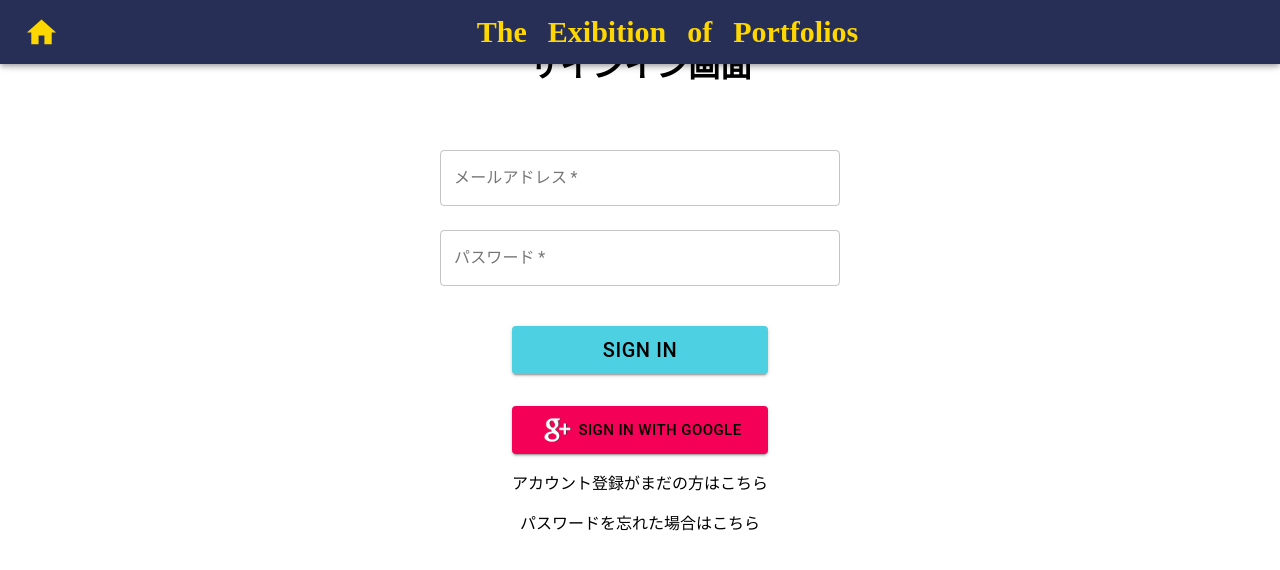
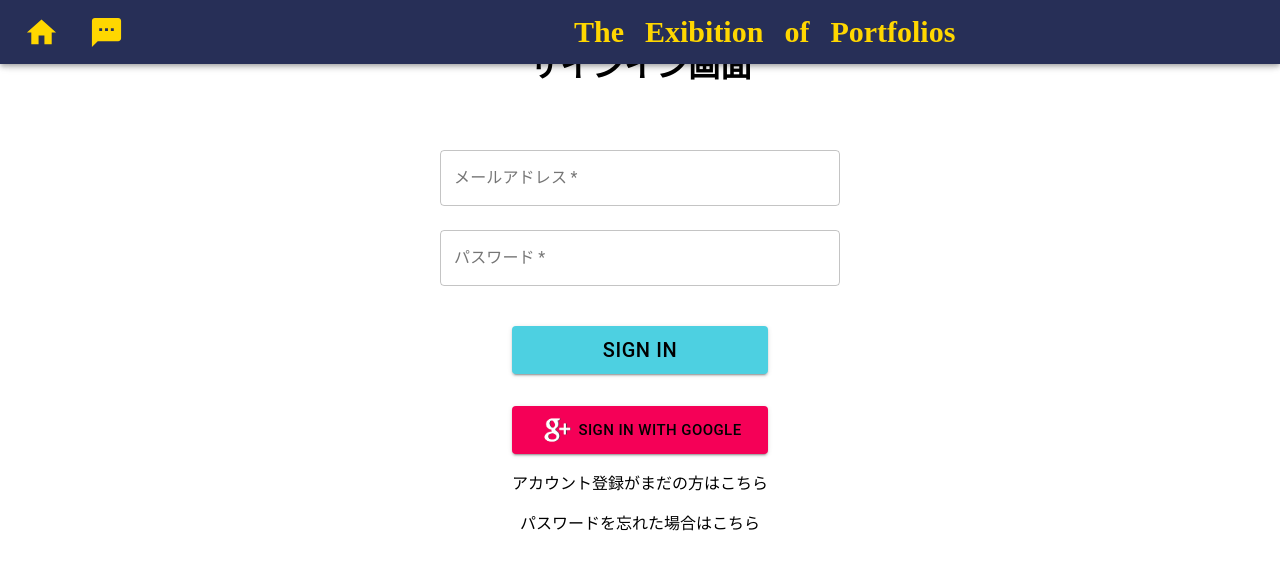
Before and after one commit to nakamori-naoya/The-Exhibition-of-Portfolios, a React (Create React App) app: page /signin in a window 1280 px wide. Shown: the top 570 px of the page. Built offline with nearby package versions, Linux system fonts and the light colour scheme.

Commit message:
タイトルの中央よせ

```diff
--- a/src/templates/components/Header/Header.jsx
+++ b/src/templates/components/Header/Header.jsx
@@ -9,6 +9,7 @@ import { getIsSignedIn } from '../../../reducks/users/selector';
 import AddToPhotosIcon from '@material-ui/icons/AddToPhotos';
 import ExitToAppIcon from '@material-ui/icons/ExitToApp';
 import { signOut } from '../../../reducks/users/operations';
+import SmsIcon from '@material-ui/icons/Sms';
 
 const useStyles = makeStyles({
   root: {
@@ -37,7 +38,7 @@ const useStyles = makeStyles({
   title:{
     fontFamily: 'Times New Roman',
     color: "gold",
-    margin: "0 auto",
+    margin: "0 0 0 450px",
     fontSize: "30px"
 
   }
@@ -58,7 +59,10 @@ const Header = () => {
       <AppBar position="fixed"  className={classes.menubar}>
          <Toolbar classNeme={classes.toolBar}>
          <HomeIcon onClick={()=>dispatch(push("/"))} className={classes.iconStyle} fontSize="large" />
+         <SmsIcon onClick={()=>dispatch(push("/"))} className={classes.goldColor} fontSize="large" />
+
             <h2 className={classes.title}>The &thinsp; Exibition &thinsp; of &thinsp; Portfolios</h2>
+
             {isSignedIn && (
               <div className={classes.iconButtons}>
                 <AddToPhotosIcon onClick={()=>dispatch(push("/edit"))} className={classes.iconStyle} fontSize="large" />
```
